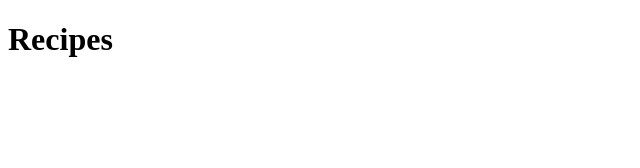
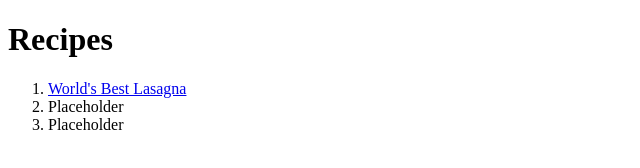
Before and after one commit to cozynotnice/odin-recipes, a plain HTML site: page index.html in a window 1280 px wide. Shown: the whole page, without its empty margins (0-640 px from the left). Drawn offline with Linux system fonts and the light colour scheme.

Commit message:
Added to recipe list

```diff
--- a/index.html
+++ b/index.html
@@ -7,6 +7,13 @@
 
     <body>
         <h1> Recipes </h1>
+        <ol>
+        <li> <a href="recipes/lasagna.html">World's Best Lasagna</a> </li>
+        <li> Placeholder </li>
+        <li> Placeholder </li>
+
+        </ol>
+
     </body>
 
 </html>
```
